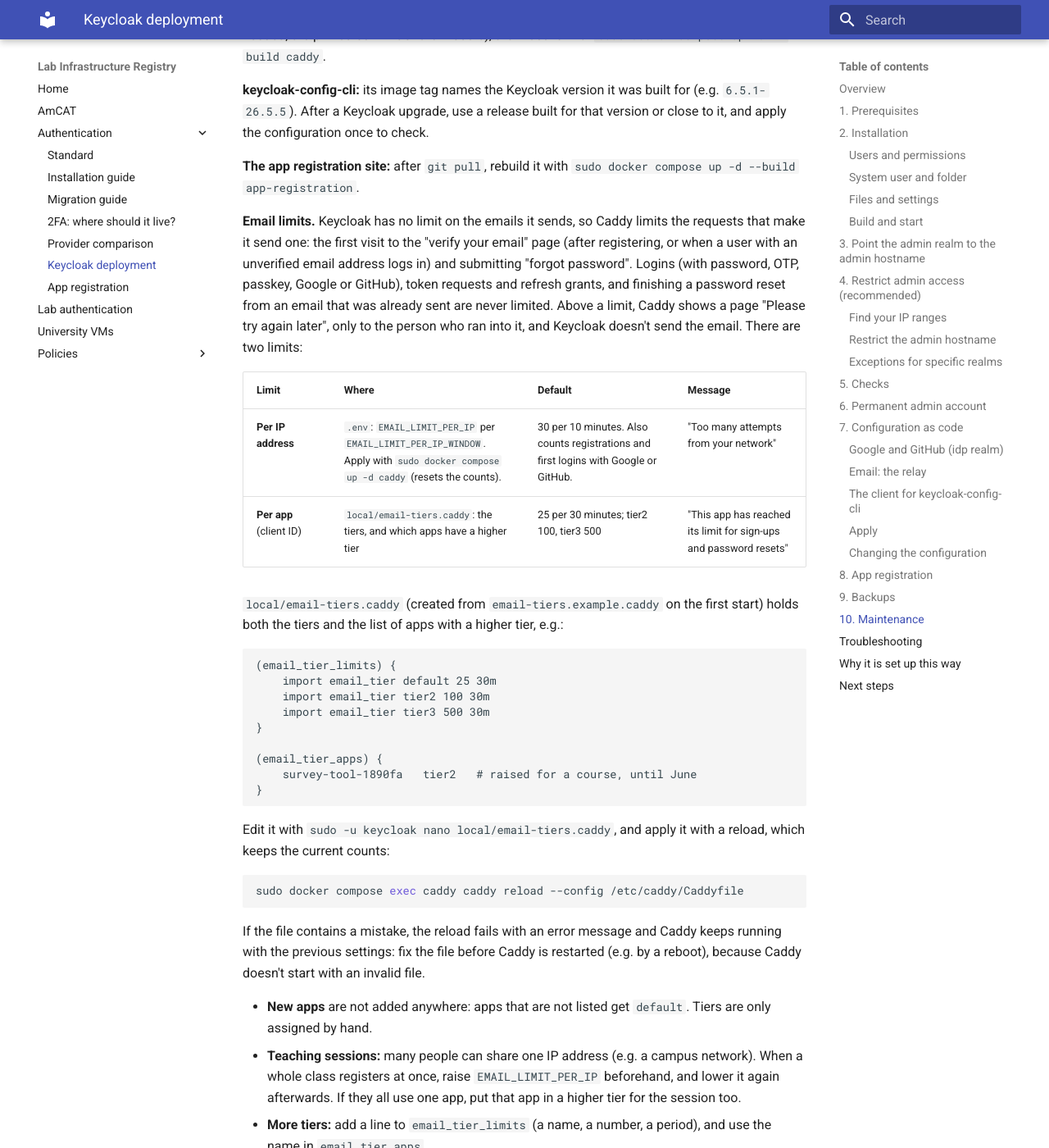
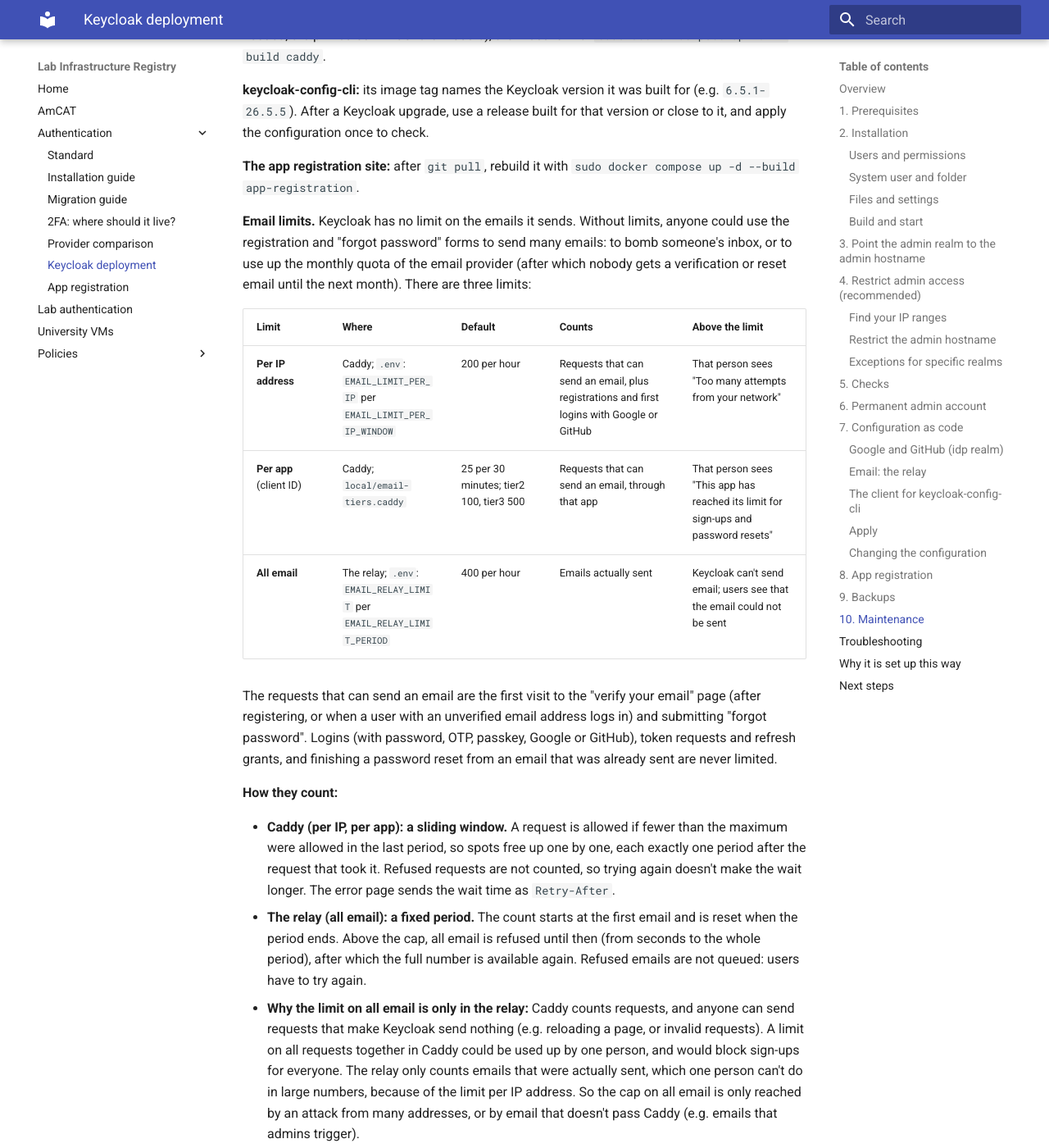
Before and after one commit to kasperwelbers/societal-analytics-lab-infra, an MkDocs documentation site: the page built from docs/keycloak-deploy.md, in a window 1280 px wide and 1400 px high, scrolled down 16041 px. Shown: the whole window at 82% size. Built offline with MkDocs 1.6.1 and Material for MkDocs 9.7.7, drawn with Linux system fonts in a browser that asks for light colours; some of the changed text lies outside the part shown.

Commit message:
Email limits: generous per IP, cap on all email based on the provider's quota
- Per IP address: 200 per hour (sliding window), about 100 sign-ups per
  hour from one shared address, so classes need no temporary changes
- Relay cap on all email: 400 per hour, sized to protect the provider's
  monthly quota; deliberately no global limit in Caddy, which counts
  requests anyone can send without causing email
- Caddy logs every refused request with its zone and key
- Docs: how each limit counts (sliding window vs. fixed period), how to
  choose the numbers, and how to see whether a limit is hit

Co-Authored-By: Claude Opus 5.5 <noreply@anthropic.com>
Claude-Session: https://claude.ai/code/session_019W6Pqxp2q1zbwJeh2ybKkP

````diff
--- a/docs/keycloak-deploy.md
+++ b/docs/keycloak-deploy.md
@@ -346,7 +346,7 @@ All email of the `lab` and `idp` realms goes through the email relay (`mail-rela
 
 * **Only the relay has the provider's password.** Keycloak sends to the relay without a password, and only Keycloak can reach the relay (on its own internal network). A realm admin who points the realm's email settings elsewhere gets no password.
 * **Only one sender address:** the relay refuses emails from any other address than `SMTP_FROM`.
-* **A cap for the whole Keycloak instance:** at most `EMAIL_RELAY_LIMIT` emails per `EMAIL_RELAY_LIMIT_PERIOD` (default 250 per 15 minutes). Above it, the relay refuses emails until the period has passed, and users see an error that the email could not be sent. This is a safety net under the [email limits](#10-maintenance) in Caddy, and also covers emails that admins trigger. Apply a change with `sudo docker compose up -d mail-relay`.
+* **A cap for the whole Keycloak instance:** at most `EMAIL_RELAY_LIMIT` emails per `EMAIL_RELAY_LIMIT_PERIOD` (default 400 per hour). Above it, the relay refuses emails until the period ends, and users see an error that the email could not be sent. It protects the monthly quota of the email provider; see [Email limits](#10-maintenance). Apply a change with `sudo docker compose up -d mail-relay`.
 * **Queueing:** when the provider is unreachable, the relay keeps the emails and retries.
 
 Fill in `SMTP_HOST`, `SMTP_PORT`, `SMTP_USER`, `SMTP_PASSWORD`, `SMTP_FROM` and `SMTP_FROM_NAME` in `.env`. The relay requires TLS to the provider: use port 587 (STARTTLS). For Scaleway Transactional Email: host `smtp.tem.scaleway.com`, user your Scaleway project ID, and as password an API secret key with only the permission to send email.
@@ -507,14 +507,29 @@ sudo docker compose build --pull && sudo docker compose up -d
 
 **The app registration site:** after `git pull`, rebuild it with `sudo docker compose up -d --build app-registration`.
 
-**Email limits.** Keycloak has no limit on the emails it sends, so Caddy limits the requests that make it send one: the first visit to the "verify your email" page (after registering, or when a user with an unverified email address logs in) and submitting "forgot password". Logins (with password, OTP, passkey, Google or GitHub), token requests and refresh grants, and finishing a password reset from an email that was already sent are never limited. Above a limit, Caddy shows a page "Please try again later", only to the person who ran into it, and Keycloak doesn't send the email. There are two limits:
+**Email limits.** Keycloak has no limit on the emails it sends. Without limits, anyone could use the registration and "forgot password" forms to send many emails: to bomb someone's inbox, or to use up the monthly quota of the email provider (after which nobody gets a verification or reset email until the next month). There are three limits:
 
-| Limit | Where | Default | Message |
-| --- | --- | --- | --- |
-| **Per IP address** | `.env`: `EMAIL_LIMIT_PER_IP` per `EMAIL_LIMIT_PER_IP_WINDOW`. Apply with `sudo docker compose up -d caddy` (resets the counts). | 30 per 10 minutes. Also counts registrations and first logins with Google or GitHub. | "Too many attempts from your network" |
-| **Per app** (client ID) | `local/email-tiers.caddy`: the tiers, and which apps have a higher tier | 25 per 30 minutes; tier2 100, tier3 500 | "This app has reached its limit for sign-ups and password resets" |
+| Limit | Where | Default | Counts | Above the limit |
+| --- | --- | --- | --- | --- |
+| **Per IP address** | Caddy; `.env`: `EMAIL_LIMIT_PER_IP` per `EMAIL_LIMIT_PER_IP_WINDOW` | 200 per hour | Requests that can send an email, plus registrations and first logins with Google or GitHub | That person sees "Too many attempts from your network" |
+| **Per app** (client ID) | Caddy; `local/email-tiers.caddy` | 25 per 30 minutes; tier2 100, tier3 500 | Requests that can send an email, through that app | That person sees "This app has reached its limit for sign-ups and password resets" |
+| **All email** | The relay; `.env`: `EMAIL_RELAY_LIMIT` per `EMAIL_RELAY_LIMIT_PERIOD` | 400 per hour | Emails actually sent | Keycloak can't send email; users see that the email could not be sent |
 
-`local/email-tiers.caddy` (created from `email-tiers.example.caddy` on the first start) holds both the tiers and the list of apps with a higher tier, e.g.:
+The requests that can send an email are the first visit to the "verify your email" page (after registering, or when a user with an unverified email address logs in) and submitting "forgot password". Logins (with password, OTP, passkey, Google or GitHub), token requests and refresh grants, and finishing a password reset from an email that was already sent are never limited.
+
+**How they count:**
+
+* **Caddy (per IP, per app): a sliding window.** A request is allowed if fewer than the maximum were allowed in the last period, so spots free up one by one, each exactly one period after the request that took it. Refused requests are not counted, so trying again doesn't make the wait longer. The error page sends the wait time as `Retry-After`.
+* **The relay (all email): a fixed period.** The count starts at the first email and is reset when the period ends. Above the cap, all email is refused until then (from seconds to the whole period), after which the full number is available again. Refused emails are not queued: users have to try again.
+* **Why the limit on all email is only in the relay:** Caddy counts requests, and anyone can send requests that make Keycloak send nothing (e.g. reloading a page, or invalid requests). A limit on all requests together in Caddy could be used up by one person, and would block sign-ups for everyone. The relay only counts emails that were actually sent, which one person can't do in large numbers, because of the limit per IP address. So the cap on all email is only reached by an attack from many addresses, or by email that doesn't pass Caddy (e.g. emails that admins trigger).
+
+**Choosing the numbers:**
+
+* **All email** protects the provider's monthly quota (check it in the provider's console; for Scaleway under the project's quotas). Keep the cap well below it: an attack that keeps going sends at most the cap per period, e.g. 400 × 24 = 9,600 per day. Set up a usage alert at the provider (e.g. at half the monthly quota) if it offers one: an attack that stays below the cap is only visible in the usage, and in the logs below.
+* **Per IP address** is generous, because many people can share one address (e.g. a class on a campus network): 200 per hour is about 100 sign-ups per hour from one address. It must stay well below the cap on all email, so that one address can't use that up.
+* **Per app:** apps that are used for teaching, or otherwise many sign-ups at once, get a higher tier once (see below). Nobody has to remember to raise a limit before a session.
+
+**Tiers per app.** `local/email-tiers.caddy` (created from `email-tiers.example.caddy` on the first start) holds both the tiers and the list of apps with a higher tier, e.g.:
 
 ```
 (email_tier_limits) {
@@ -524,7 +539,7 @@ sudo docker compose build --pull && sudo docker compose up -d
 }
 
 (email_tier_apps) {
-	survey-tool-1890fa   tier2   # raised for a course, until June
+	survey-tool-1890fa   tier2   # used in a course
 }
 ```
 
@@ -537,11 +552,21 @@ sudo docker compose exec caddy caddy reload --config /etc/caddy/Caddyfile
 If the file contains a mistake, the reload fails with an error message and Caddy keeps running with the previous settings: fix the file before Caddy is restarted (e.g. by a reboot), because Caddy doesn't start with an invalid file.
 
 * **New apps** are not added anywhere: apps that are not listed get `default`. Tiers are only assigned by hand.
-* **Teaching sessions:** many people can share one IP address (e.g. a campus network). When a whole class registers at once, raise `EMAIL_LIMIT_PER_IP` beforehand, and lower it again afterwards. If they all use one app, put that app in a higher tier for the session too.
 * **More tiers:** add a line to `email_tier_limits` (a name, a number, a period), and use the name in `email_tier_apps`.
 * An app is identified by its client ID; the same client ID in another realm gets the same tier.
 * **The limit per app can't be avoided** by leaving out or changing the client ID in the URL: Keycloak then refuses the request and sends nothing (tested). Someone can use up an app's limit on purpose, but then only sign-ups and password resets through that app pause; its logins keep working.
-* The counters are kept in memory: a restart of Caddy resets them.
+
+**Is a limit being hit?** Caddy logs every refused request, with the limit (`zone`) and what was counted (`key`: the IP address, or realm/client ID), and the relay logs every refused email:
+
+```bash
+sudo docker compose logs caddy | grep 'rate limit exceeded'
+```
+
+```bash
+sudo docker compose logs mail-relay | grep -E 'rate limit exceeded|reject'
+```
+
+The counts are kept in memory: a restart of Caddy or the relay resets them (a Caddy reload doesn't).
 
 **Recovering admin access** (e.g. a lost authenticator app, or no admin left), following the [recovery guide](https://www.keycloak.org/server/bootstrap-admin-recovery). This requires access to the VM, which is the break-glass route. Stop Keycloak and create a temporary admin (you are prompted for a password):
 
@@ -599,7 +624,7 @@ Log in to the admin console as `recovery-admin`, fix the problem (e.g. delete th
 * **Configuration as code with keycloak-config-cli:** the realm settings are reviewed and versioned like code, and a realm can be rebuilt. It never deletes what it doesn't manage (`IMPORT_MANAGED_*=no-delete`), so things added in the admin console, and apps registered by users, are safe. It applies every file on every run (`IMPORT_CACHE_ENABLED=false`), so changes made in the admin console to managed settings don't silently persist.
 * **An email relay instead of Keycloak's own SMTP login:** Keycloak would send its SMTP password to whatever server a realm admin enters. With the relay, Keycloak has no password to give away, and the relay adds a cap, a fixed sender address and a queue. (An earlier version kept secrets in Keycloak's [file vault](https://www.keycloak.org/server/vault): that keeps them out of the database, but a realm admin can use a vault reference anywhere, and so send the secret to their own server. Tested, so we don't use it.)
 * **The idp's Google and GitHub secrets in the database:** Keycloak masks them, and requires them again when a provider is pointed elsewhere, so a realm admin can't send them to their own server.
-* **Email limits in Caddy:** Keycloak has no limit on how many emails it sends; brute force detection only covers logins. Without a limit, anyone could use the registration and password reset forms to send many emails, which costs money and damages the sender reputation of our domain. Caddy blocks only the requests that send an email, so a limit never breaks logins or the sessions of an app; the limit per app keeps one app (or someone abusing its login page) from using up everything.
+* **Email limits in Caddy and the relay:** Keycloak has no limit on how many emails it sends; brute force detection only covers logins. Caddy blocks only the requests that send an email, so a limit never breaks logins or the sessions of an app, and the limit per app keeps one app (or someone abusing its login page) from using up everything. The cap on all email is in the relay, because only the relay counts emails that were actually sent (see [Email limits](#10-maintenance)).
 * **2FA with OTP as the default to set up:** OTP works on every device and doesn't depend on a particular platform; passkeys and security keys can be added in the account console.
 * **Temporary bootstrap admin, replaced by a permanent admin with 2FA:** see [Bootstrapping and recovering an admin account](https://www.keycloak.org/server/bootstrap-admin-recovery).
 
````
Also changed, not shown: 3 other files.
